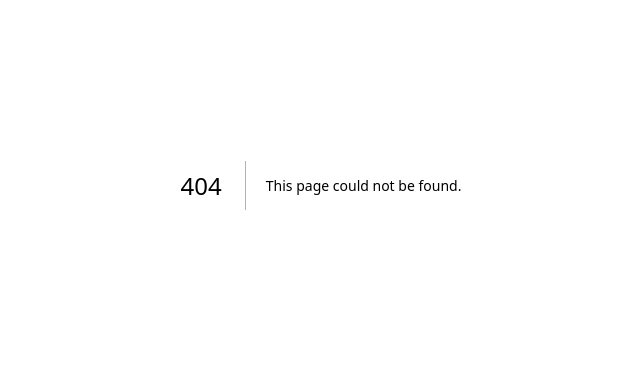
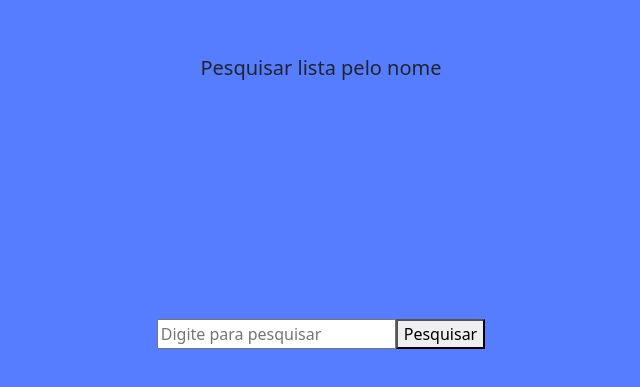
Before and after one commit to tgo-mas/SimpleTask, a Next.js app: page /auth/functions in a window 1280 px wide. Before the commit this address had no page. Shown: the part 215-602 px from the top of the page, without its empty margins (319-959 px from the left). Built offline with nearby package versions, Linux system fonts and the light colour scheme.

Commit message:
Create Funciontsjsx and PesquisaVetor.jsx

```diff
--- /dev/null
+++ b/pages/auth/functions.jsx
@@ -0,0 +1,59 @@
+import React, { useState } from 'react';
+
+
+
+
+const PesquisaVetor = () => {
+  const [itens] = useState(['Casa 1', 'Ferreirinha BSI', 'Casa do rato', 'Residência pedagógica','Maia BSI','Residência VASP']);
+  const [termoPesquisa, setTermoPesquisa] = useState('');
+  const [resultados, setResultados] = useState([]);
+  const [erro, setErro] = useState('');
+
+
+  const handlePesquisa = () => {
+    const termoPesquisaLowerCase = termoPesquisa.toLowerCase();
+
+    const resultadosFiltrados = itens.filter(item =>
+      item.toLowerCase().includes(termoPesquisa.toLowerCase()));
+
+    if (!resultadosFiltrados.length) {
+      setErro('Nenhum resultado encontrado.');
+    } else {
+      setErro('');
+    }
+
+    setResultados(resultadosFiltrados);
+    // setResultados([]);
+    // setErro('');
+  };
+
+
+
+  return (
+    <div className='App'>
+      <span className="lead">Pesquisar lista pelo nome</span>
+      <div className='App-logo'>
+
+      <input
+        type="text"
+        placeholder="Digite para pesquisar"
+        value={termoPesquisa}
+        onChange={(e) => setTermoPesquisa(e.target.value)}
+      />
+      <button onClick={handlePesquisa}>Pesquisar</button>
+
+      {erro && <p>{erro}</p>}
+
+      {resultados.length > 0 && (
+        <ul>
+          {resultados.map((resultado, index) => (
+            <li key={index}>{resultado}</li>
+          ))}
+        </ul>
+      )}
+    </div>
+    </div>
+  );
+};
+
+export default PesquisaVetor;
```
